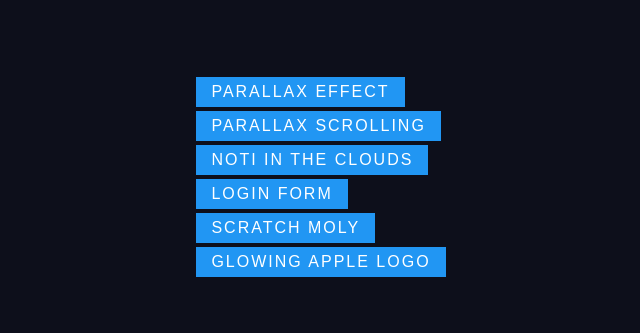
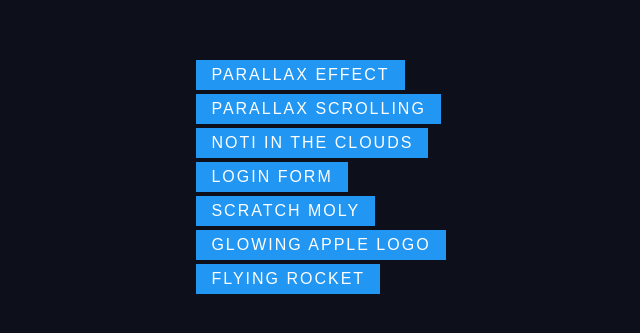
Before and after one commit to sagasu/fePlayground, a plain HTML site: page index.html in a window 1280 px wide. Shown: the part 221-554 px from the top of the page, without its empty margins (319-959 px from the left). Drawn offline with Linux system fonts and the light colour scheme.

Commit message:
adding flying rocket to menu

```diff
--- a/index.html
+++ b/index.html
@@ -14,6 +14,7 @@
         <li data-text="Login form"><a href="./loginForm/index.html" target="_blank">Login form</a></li>
         <li data-text="Moly scratch"><a href="./scrachPad/index.html" target="_blank">Scratch Moly</a></li>
         <li data-text="Glowing apple logo"><a href="./apple-logo-glowing/index.html" target="_blank">Glowing apple logo</a></li>
+        <li data-text="Flying rocket"><a href="./flying-rocket/index.html" target="_blank">Flying rocket</a></li>
     </ul>
 </body>
 </html>
```
